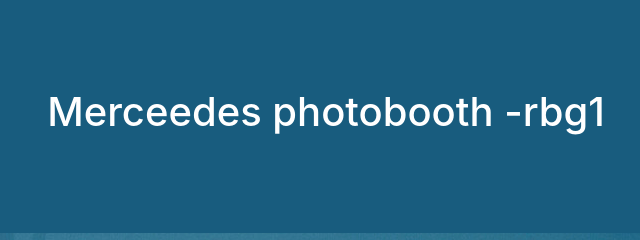
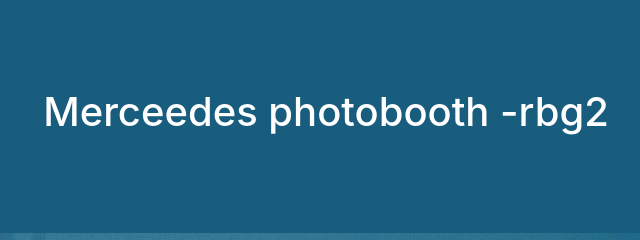
Before and after one commit to theHDcoder/photobooth_bgr, a plain HTML site: page index.html in a window 1280 px wide. Shown: the top 240 px of the page, 314-954 px from the left. Drawn offline with nearby package versions, Linux system fonts and the light colour scheme.

Commit message:
no message

```diff
--- a/index.html
+++ b/index.html
@@ -54,7 +54,7 @@
 
     <div class="firstpage">
       <div class="title">
-        <h1>Merceedes photobooth -rbg1</h1>
+        <h1>Merceedes photobooth -rbg2</h1>
       </div>
       <div
         id="carouselExampleControls"
```
